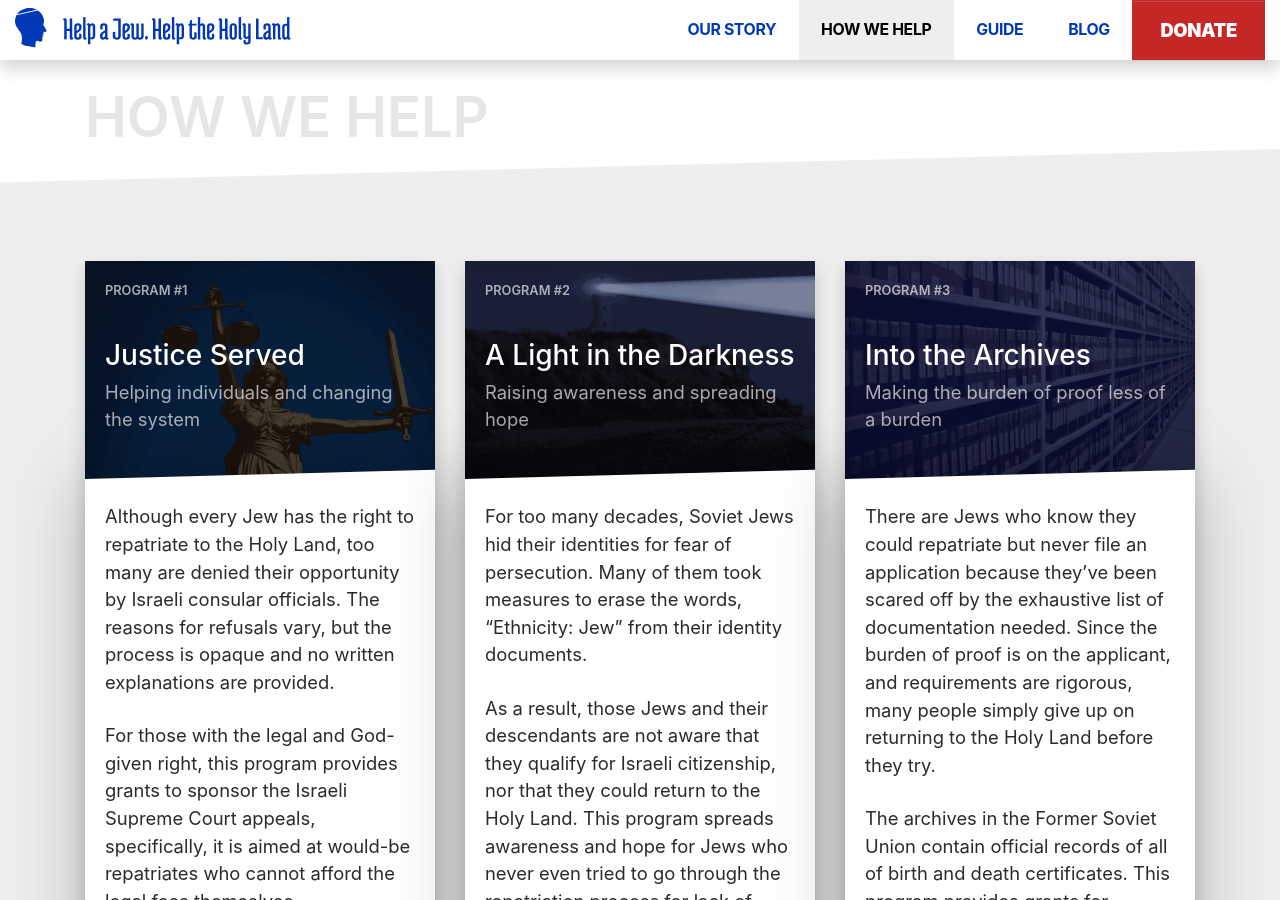
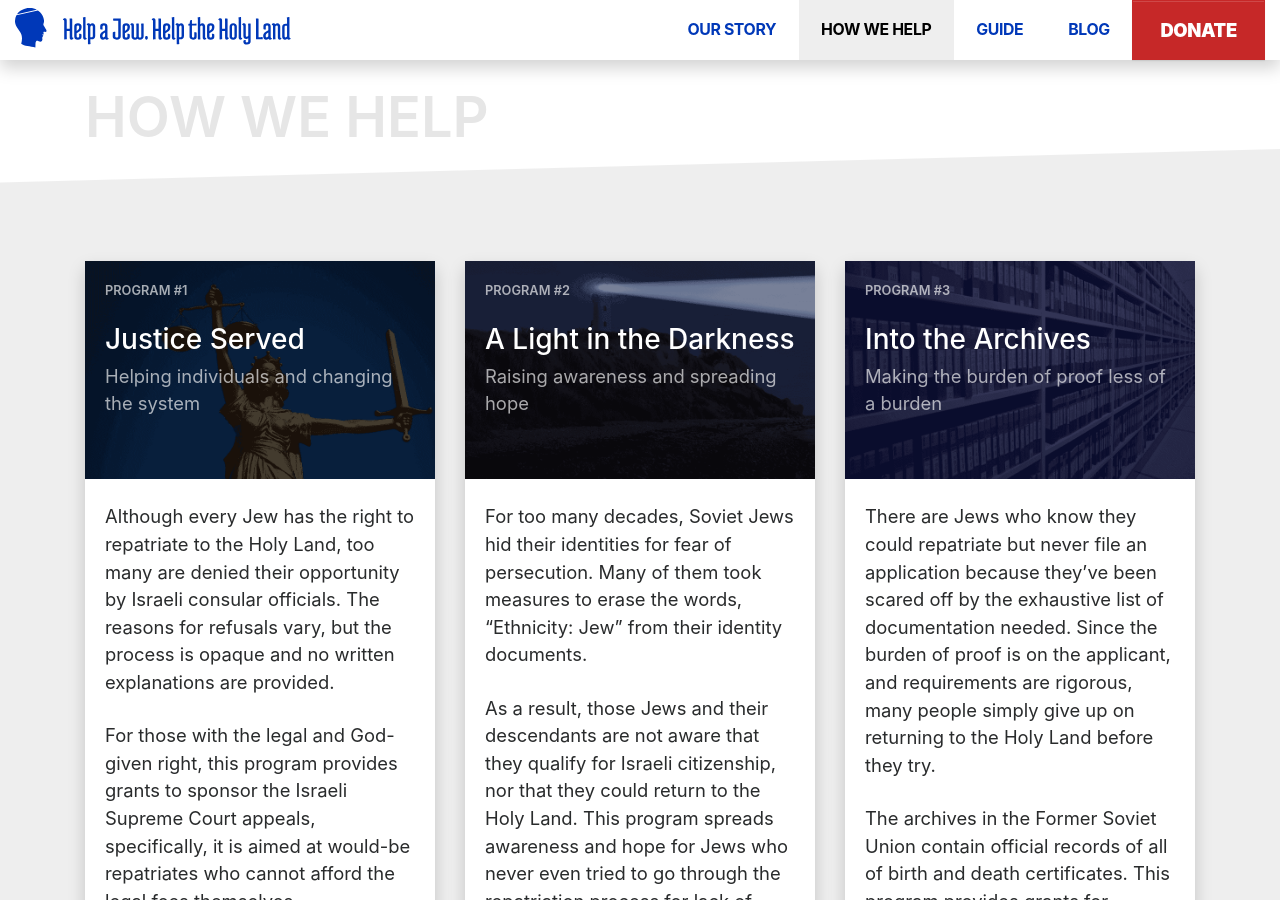
Before and after one commit to vinegredz/haj-1, a Jekyll site: the page built from how-we-help.html, in a window 1280 px wide and 900 px high. Built offline with Jekyll 4.4.1, drawn with Linux system fonts in a browser that asks for light colours.

Commit message:
programs page updated

```diff
--- a/how-we-help.html
+++ b/how-we-help.html
@@ -11,10 +11,10 @@ isInNav: true
         <img class="card-img" src="{{ 'assets/img/program-1.png' | relative_url }}" alt="Image">
         <div class="card-img-overlay card-inverse">
             <p class="text-uppercase f-xs f-med pb-4">Program #1</p>
-            <h3 class="pt-3 text-white">Justice Served</h3>
+            <h3 class="text-white">Justice Served</h3>
             <p>Helping individuals and changing the system</p>
         </div>
-        <div class="card-block card-oblique py-4">
+        <div class="card-block py-4">
             <p>Although every Jew has the right to repatriate to the Holy Land, too many are denied their opportunity by
                 Israeli consular officials. The reasons for refusals vary, but the process is opaque and no written
                 explanations are provided. </p>
@@ -36,10 +36,10 @@ isInNav: true
         <img class="card-img" src="{{ 'assets/img/program-2.png' | relative_url }}" alt="Image">
         <div class="card-img-overlay card-inverse">
             <p class="text-uppercase f-xs f-med pb-4">Program #2</p>
-            <h3 class="pt-3 text-white">A Light in the Darkness</h3>
+            <h3 class="text-white">A Light in the Darkness</h3>
             <p>Raising awareness and spreading hope</p>
         </div>
-        <div class="card-block card-oblique py-4">
+        <div class="card-block py-4">
             <p>For too many decades, Soviet Jews hid their identities for fear of persecution. Many of them took
                 measures to erase the words, “Ethnicity: Jew” from their identity documents. </p>
             <p>As a result, those Jews and
@@ -61,10 +61,10 @@ isInNav: true
         <img class="card-img" src="{{ 'assets/img/program-3.png' | relative_url }}" alt="Image">
         <div class="card-img-overlay card-inverse">
             <p class="text-uppercase f-xs f-med pb-4">Program #3</p>
-            <h3 class="pt-3 text-white">Into the Archives</h3>
+            <h3 class="text-white">Into the Archives</h3>
             <p>Making the burden of proof less of a burden</p>
         </div>
-        <div class="card-block card-oblique py-4">
+        <div class="card-block py-4">
             <p>There are Jews who know they could repatriate but never file an application because they’ve been
                 scared
                 off by the exhaustive list of documentation needed. Since the burden of proof is on the applicant,
```
